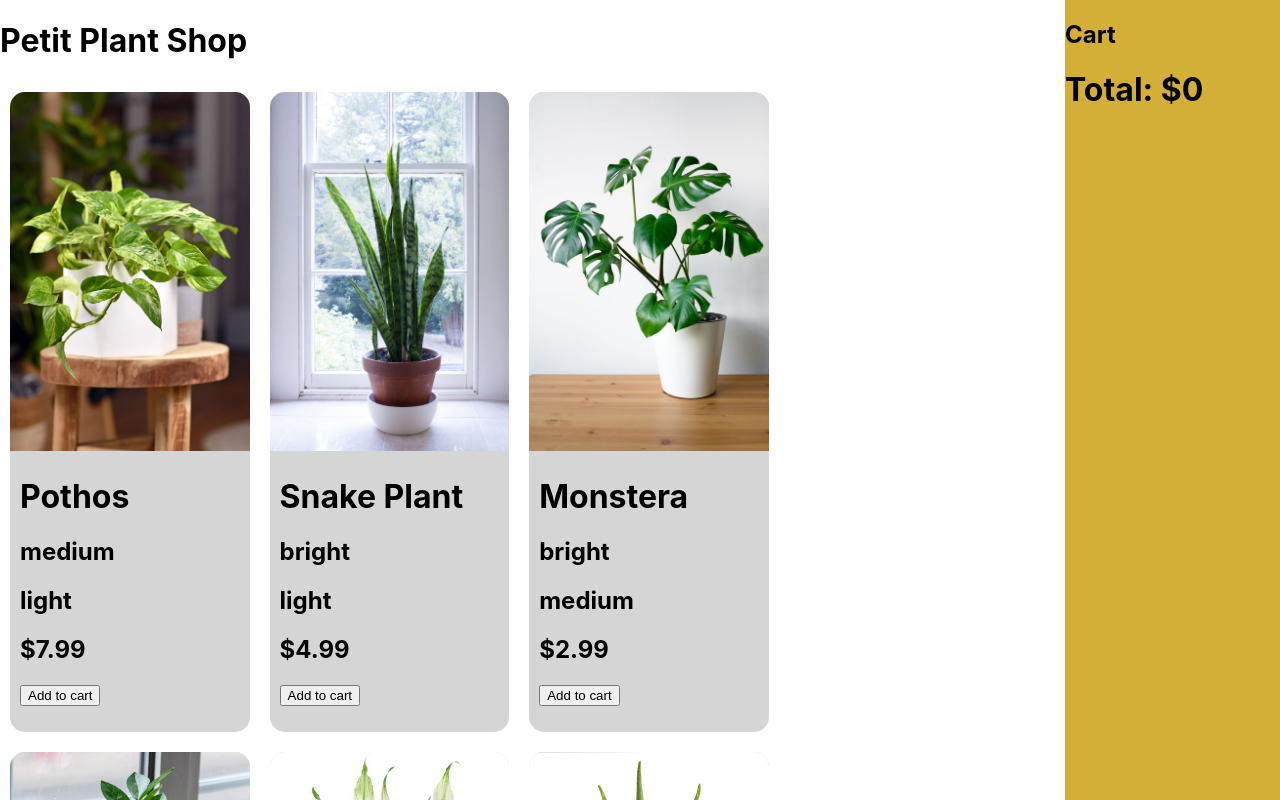
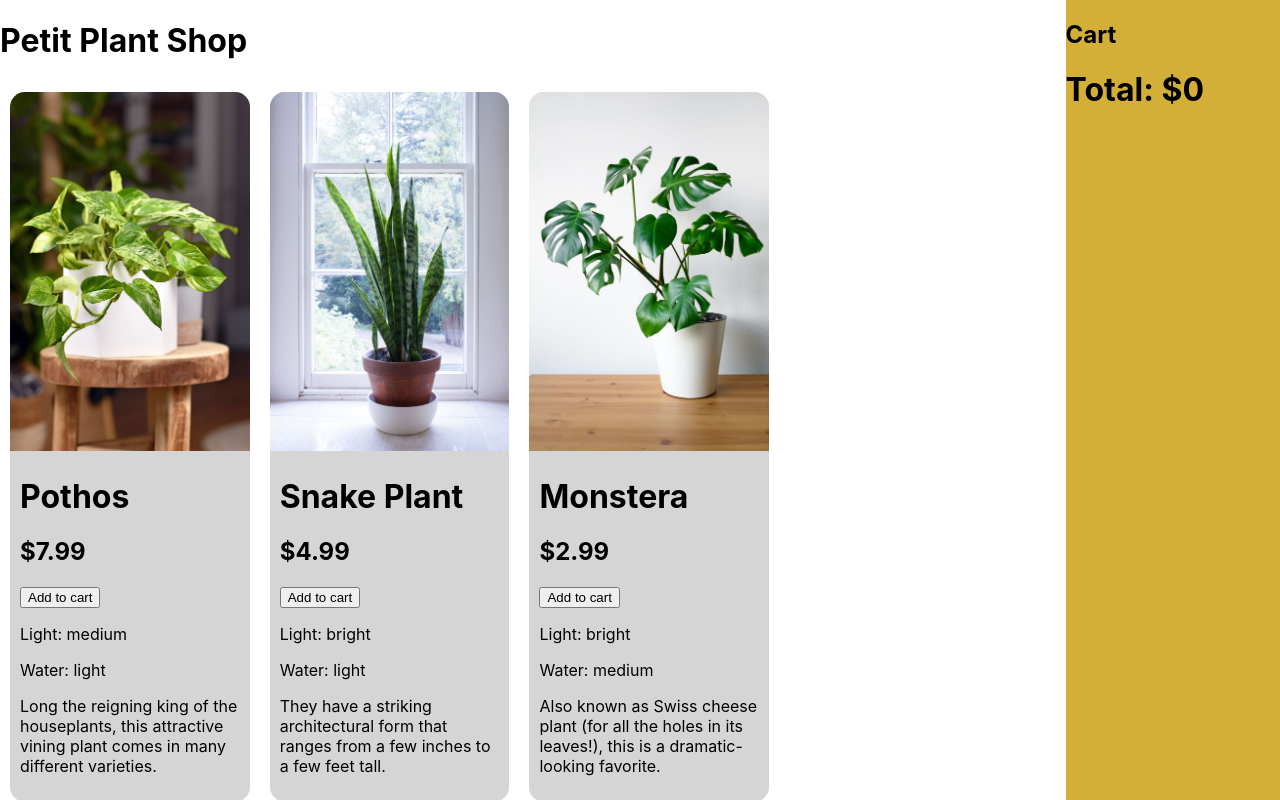
Before and after one commit to gcxpcg6aqujdxcqk/uiux-dev, a React (Create React App) app: page / in a window 1280 px wide. Shown: the top 800 px of the page. Built offline with nearby package versions, Linux system fonts and the light colour scheme; the HTML template or start-up script is replaced by a standard one.

Commit message:
added light and water

```diff
--- a/src/components/StoreItem.js
+++ b/src/components/StoreItem.js
@@ -19,11 +19,11 @@ function BakeryItem(prop) {
             <img class="img" src={item.image}/>
             <div class="info">
                 <h1>{item.name}</h1>
-                <h2>{item.light}</h2>
-                <h2>{item.water}</h2>
                 <h2>${item.price}</h2>
                 <button onClick={handleClick}>Add to cart</button>
-                <p>{item.desc}</p>
+                <p>Light: {item.light}</p>
+                <p>Water: {item.water}</p>
+                <p>{item.description}</p>
             </div>
         </div>
     )
```
